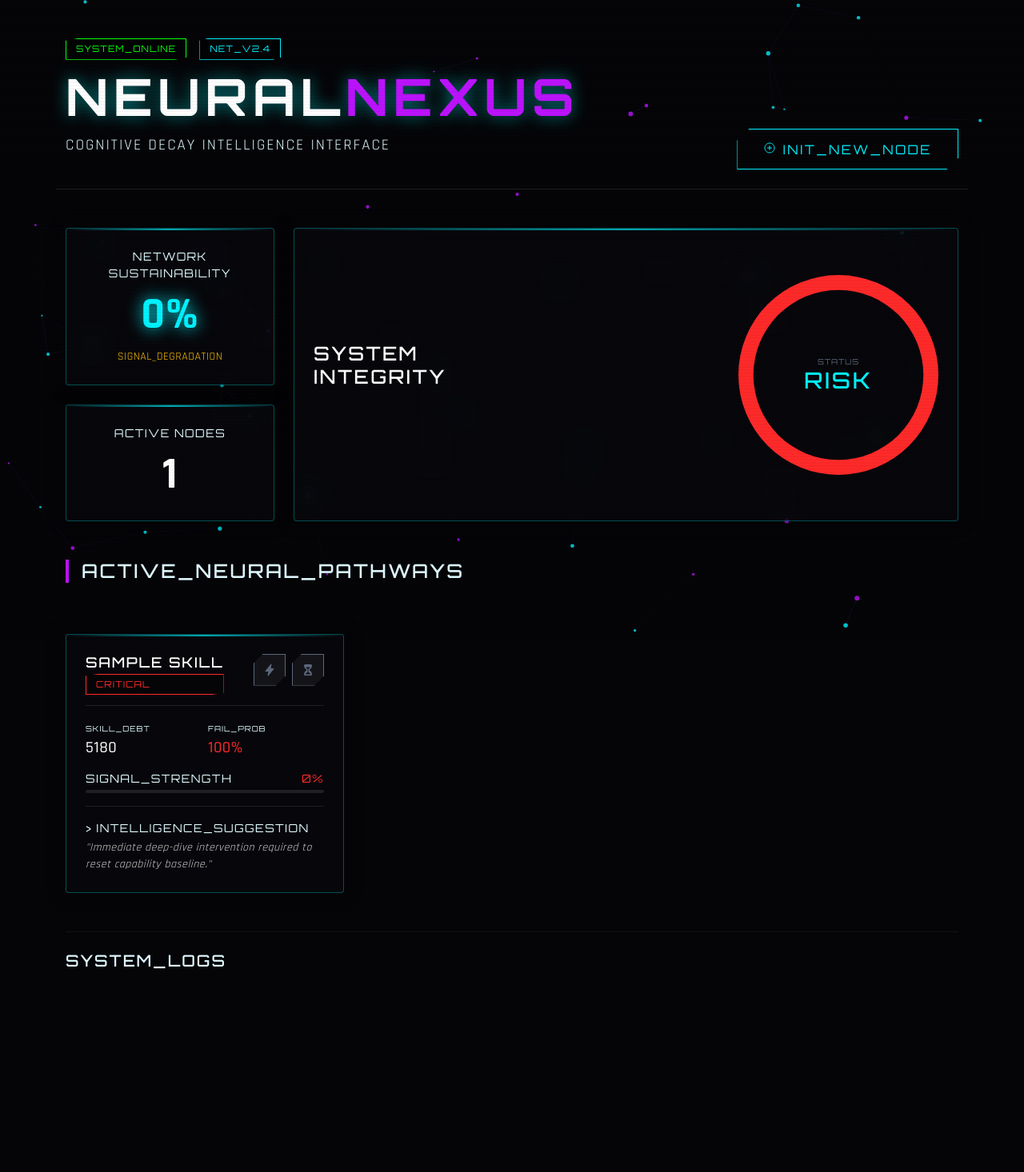
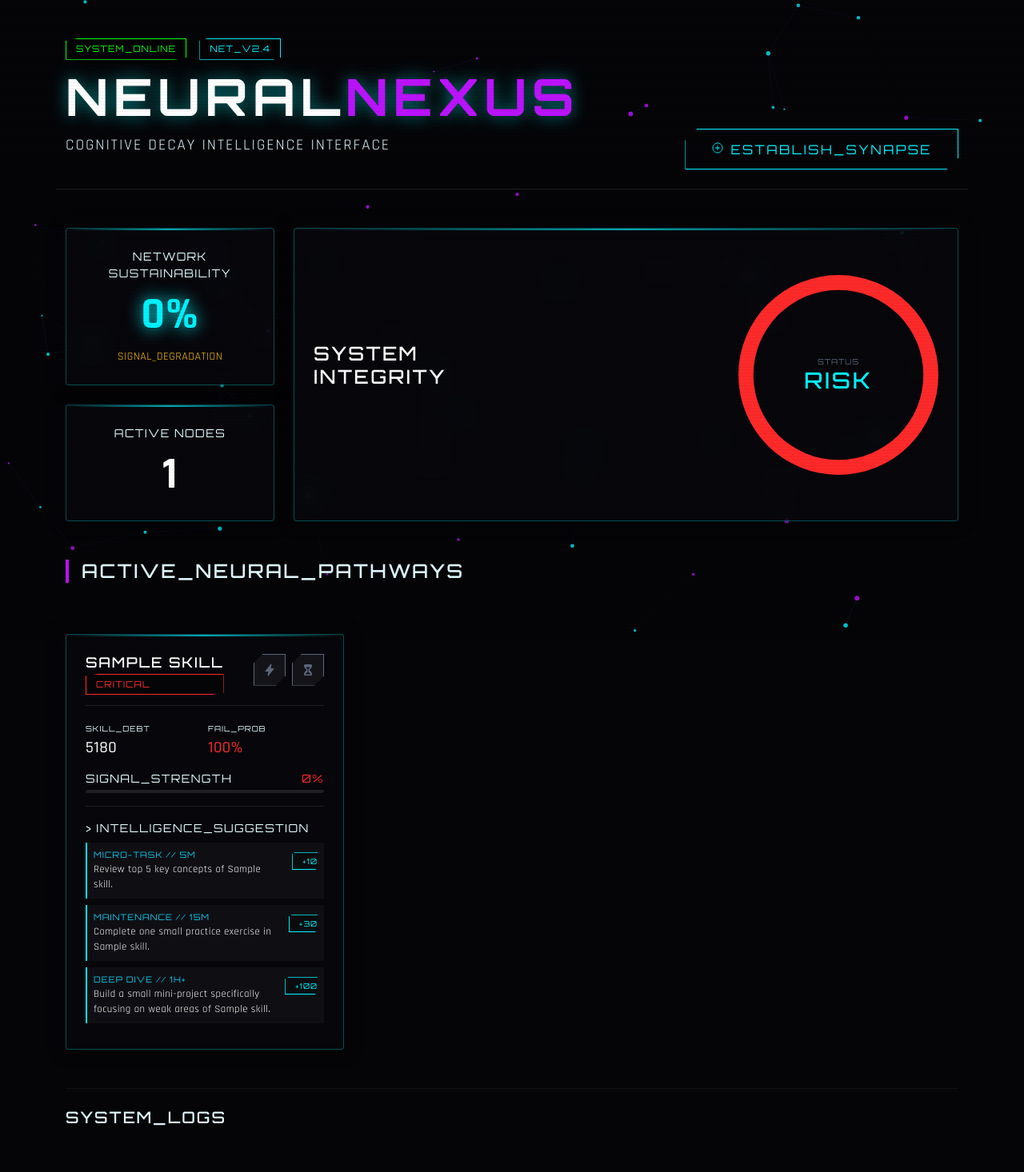
Before and after one commit to Archana487/Skill-Decay, a Flask app: page / in a window 1280 px wide. Shown: the whole page at 80% size. Before the commit the page ends 1212 px from the top, so only its background shows below. Run offline with Flask 3, Linux system fonts and the light colour scheme; tables that the repository leaves empty hold one stand-in row (values such as "Sample post"); data that the repository does not hold is empty.

Commit message:
feat: Connect backend decay logic to frontend dashboard with interventions

```diff
--- a/app.py
+++ b/app.py
@@ -88,6 +88,13 @@ def get_skills():
         # Get Engine Computation
         metrics = compute_skill_metrics(engine_input)
 
+        # Calculate Intervention Suggestions (Hybrid Approach)
+        from decay import calculate_decay
+        from intervention import suggest_intervention
+
+        decay_score = calculate_decay(skill)
+        suggestions = suggest_intervention(skill, decay_score)
+
         # Merge with System ID and Gamification Data
         metrics.update({
             "id": skill.id,
@@ -98,7 +105,8 @@ def get_skills():
             "streak": skill.streak,
             # Backward compatibility for frontend
             "decay_score": metrics['proficiency_score'],
-            "forecast_7d": metrics['proficiency_score'] # Temp placeholder, engine handles forecast in sub-object
+            "forecast_7d": metrics['proficiency_score'], # Temp placeholder
+            "interventions": suggestions # New field for specific tasks
         })
 
         output.append(metrics)
--- a/templates/index.html
+++ b/templates/index.html
@@ -312,7 +312,7 @@
             </div>
             <div class="col-lg-4 text-lg-end">
                 <button class="btn-cyber" data-bs-toggle="modal" data-bs-target="#addSkillModal">
-                    <ion-icon name="add-circle-outline" class="me-2"></ion-icon>INIT_NEW_NODE
+                    <ion-icon name="add-circle-outline" class="me-2"></ion-icon>ESTABLISH_SYNAPSE
                 </button>
             </div>
         </header>
@@ -387,7 +387,7 @@
         <div class="modal-dialog modal-dialog-centered">
             <div class="modal-content">
                 <div class="modal-header border-bottom border-secondary">
-                    <h5 class="modal-title cyber-font text-white">>> INIT_NEW_NODE</h5>
+                    <h5 class="modal-title cyber-font text-white">>> ESTABLISH_SYNAPSE</h5>
                     <button type="button" class="btn-close btn-close-white" data-bs-dismiss="modal"></button>
                 </div>
                 <form id="addSkillForm">
@@ -628,10 +628,25 @@
                         </div>
 
                         <div class="mt-3 pt-3 border-top border-secondary" style="border-color: rgba(255,255,255,0.1) !important">
-                             <div class="text-dim small cyber-font mb-1">> INTELLIGENCE_SUGGESTION</div>
-                             <div class="text-white small" style="font-style: italic; opacity: 0.8">
-                                "${skill.explainability.corrective_action}"
-                             </div>
+                             <div class="text-dim small cyber-font mb-2">> INTELLIGENCE_SUGGESTION</div>
+                             ${skill.interventions && skill.interventions.length > 0 ?
+                        skill.interventions.map(i => `
+                                    <div class="d-flex align-items-center justify-content-between mb-2 p-2" style="background: rgba(255,255,255,0.03); border-left: 2px solid var(--neon-cyan)">
+                                        <div>
+                                            <div class="text-info small cyber-font" style="font-size: 0.65rem">${i.tier.toUpperCase()} // ${i.time}</div>
+                                            <div class="text-white small" style="font-size: 0.8rem">${i.task}</div>
+                                        </div>
+                                        <div class="text-end">
+                                            <span class="cyber-badge cyan" style="font-size: 0.6rem">+${i.xp} XP</span>
+                                        </div>
+                                    </div>
+                                `).join('')
+                        : `
+                                <div class="text-white small" style="font-style: italic; opacity: 0.8">
+                                    "${skill.explainability.corrective_action}"
+                                </div>
+                                `
+                    }
                         </div>
                     </div>
                 </div>
```
